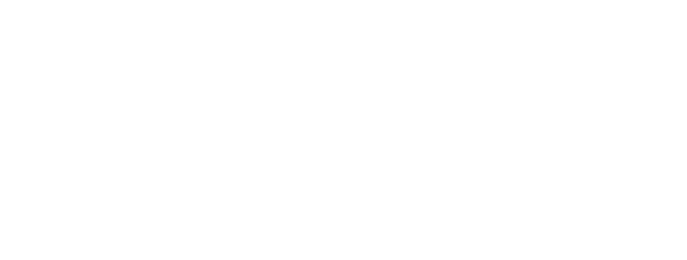
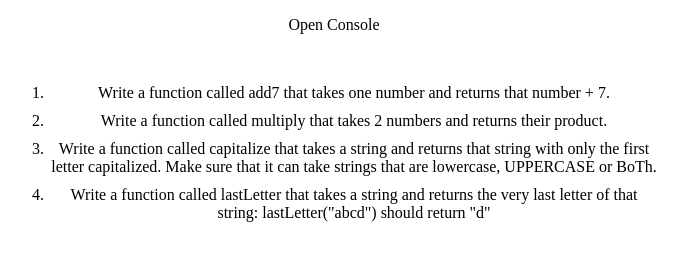
Before and after one commit to tylershanks/the_odin_project_assignments, a plain HTML site: page index.html in a window 1280 px wide. Shown: the whole page, without its empty margins (306-993 px from the left). Drawn offline with Linux system fonts and the light colour scheme.

Commit message:
making the project a bit more readable in the browser

```diff
--- a/index.html
+++ b/index.html
@@ -9,7 +9,15 @@
 <body>
 
 
-  <p></p>
+  <center><p>Open Console</p></center>
+  <center><ol style="margin: 50px; width: 50%;">
+            <li style="margin: 10px;">Write a function called add7 that takes one number and returns that number + 7.</li>
+            <li style="margin: 10px;">Write a function called multiply that takes 2 numbers and returns their product.</li>
+            <li style="margin: 10px;">Write a function called capitalize that takes a string and returns that string with only the first letter capitalized. Make sure that it can take strings that are lowercase, UPPERCASE or BoTh.</li>
+            <li style="margin: 10px;">Write a function called lastLetter that takes a string and returns the very last letter of that string: lastLetter("abcd") should return "d"
+          </li>
+
+          </ol></center>
 
   <script>
 
```
